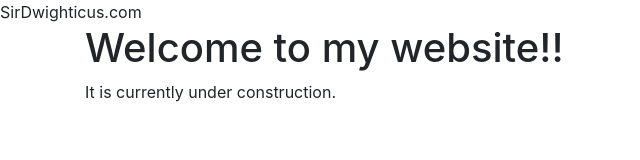
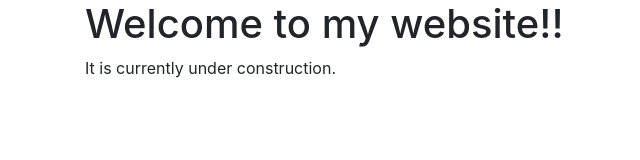
Before and after one commit to awstown/townsenddw.github.io, a plain HTML site: page index.html in a window 1280 px wide. Shown: the whole page, without its empty margins (0-640 px from the left). Drawn offline with nearby package versions, Linux system fonts and the light colour scheme.

Commit message:
Update index.html

```diff
--- a/index.html
+++ b/index.html
@@ -2,7 +2,7 @@
 <html>
   <head>
     <link rel="stylesheet" type="text/css" href="http://netdna.bootstrapcdn.com/bootswatch/3.0.3/flatly/bootstrap.min.css">
-    <link rel="stylesheet" type="text/css" href="main.css"
+    <link rel="stylesheet" type="text/css" href="main.css">
     <title>SirDwighticus.com</title>
   </head>
   <body>
```
